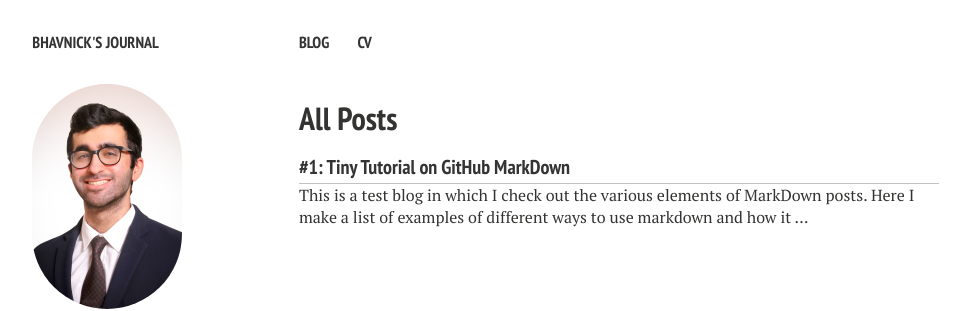
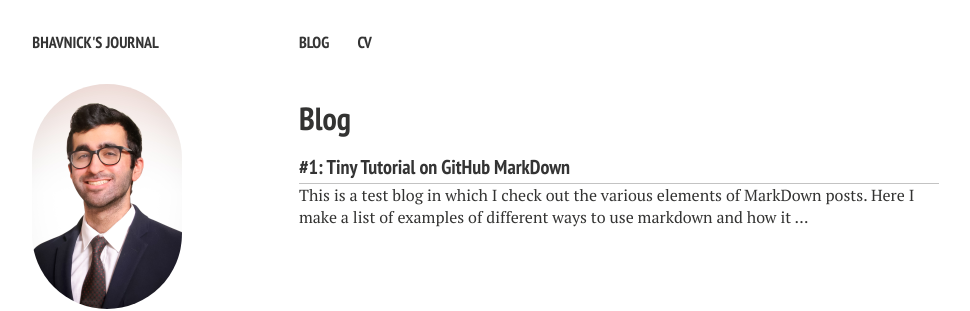
Before and after one commit to bhavnicksm/Bhavnicksm.github.io, a Jekyll site: the page built from blog.md, in a window 1280 px wide. Shown: the top 311 px of the page, without its empty margins (21-991 px from the left). Built offline with Jekyll 4.4.1, drawn with Linux system fonts in a browser that asks for light colours; nearby versions of some CDN libraries.

Commit message:
Update blog.md

```diff
--- a/blog.md
+++ b/blog.md
@@ -1,8 +1,27 @@
 ---
 layout: post-index
 permalink: /blog/
-title: All Posts
-tagline: A List of Posts
+title: Blog
+tagline: A List of Blog Posts
 tags: [blog]
 comments: false
 ---
+
+{% for post in site.categories.blog %}
+
+  {% capture year %}{{ post.date | date: '%Y' }}{% endcapture %}
+  {% if year != year_previous %}
+  <h2>{{ post.date | date: '%Y' }}</h2>
+  {% endif %}
+  {% capture year_previous %}{{ post.date | date: '%Y' }}{% endcapture %}
+
+  <h3><a href="{{ site.url }}{{ post.url }}" title="{{ post.title }}">{{ post.title }}</a></h3>
+  <p><i><small>Posted: {{ post.date | date: "%B %-d, %Y"}} Updated: {{ post.modified | date: "%B %-d, %Y"}}</small></i></p>
+  {% if post.image.teaser %}
+  <figure>
+    <a href="{{ site.url }}{{ post.url }}"><img src="{{ site.url }}{{ post.image.teaser }}"></a>
+  </figure>
+  {% endif %}
+  <p>{{ post.excerpt | strip_html | truncate: 160 }}</p>
+
+{% endfor %}
```
